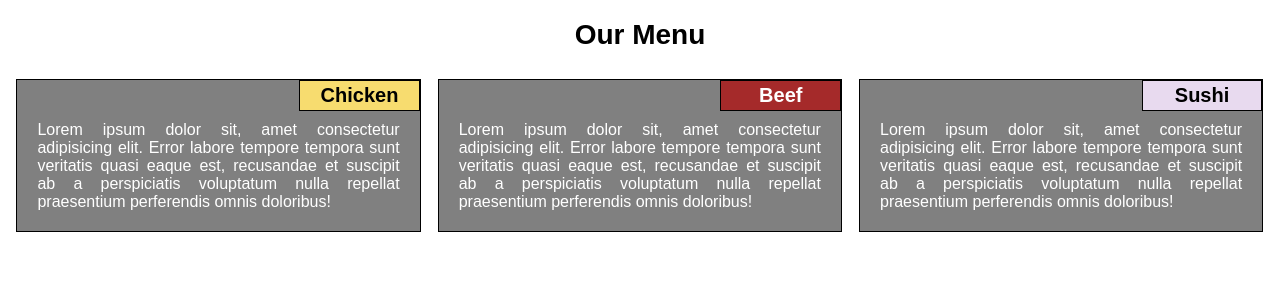
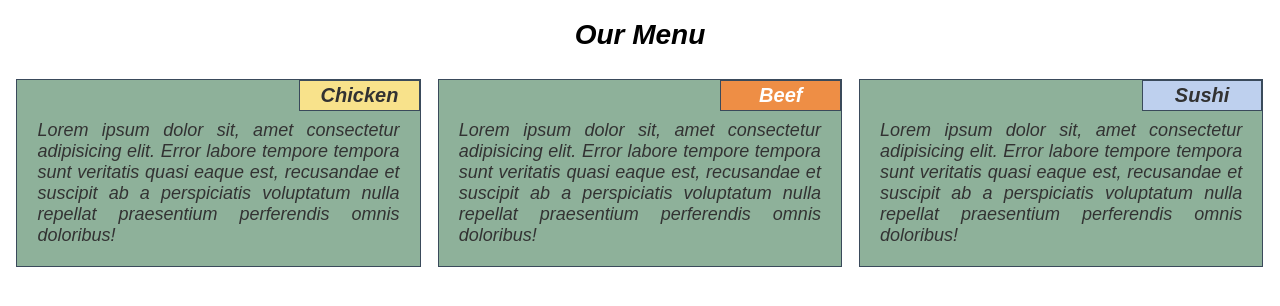
Before and after one commit to ppricardo8017/module2_ricardo_gutz, a plain HTML site: page index.html in a window 1280 px wide. Drawn offline with Linux system fonts and the light colour scheme.

Commit message:
new styles

```diff
--- a/css/styles.css
+++ b/css/styles.css
@@ -1,31 +1,24 @@
 /********** Base styles **********/
 * {
     box-sizing: border-box;
+
   }
   h1 {
     font-size: 28px;
     margin-bottom: 20px;
     text-align: center;
     font-family: Arial, Helvetica, sans-serif;
+    font-style: italic;
   }
   h2 {
     font-size: 20px;
     text-align: center;
     margin: 0px;
     font-family: Arial, Helvetica, sans-serif;
+    font-style: italic;
   }
 
-  p {
-    font-size: 16px;
-    text-align: justify;
-    width: 90%;
-    margin-left: 20px;
-    margin-right: 20px;
-    margin-bottom: 20px;
-    margin-top: 10px;
-    font-family: sans-serif;
-    color: white;
-  }
+
 
   /* Simple Responsive Framework. */
   .row {
@@ -33,29 +26,46 @@
   }
 
   .group {
-    border: 1px solid black;
-    background-color: gray;
+    border: 1px solid #0A1E33;
+    background-color: #739E82;
+    opacity: 0.8;
     margin: 2%;
   }
 
   .subHead {
-    background-color: brown;
-    border: 1px solid black;
+    background-color: #EA7317;
+    border: 1px solid #0A1E33;
     width: 30%;
     padding:3px;
     margin: 0px;
-    position: relative;
-    left: 70%;
+    float:right;
+
   }
-  .textColor2 {
+
+  .paragraph {
+    clear: right;
+    color: black;
+    font-size: 18px;
+    font-style: italic;
+    text-align: justify;
+    width: 90%;
+    margin-left: 20px;
+    margin-right: 20px;
+    margin-bottom: 20px;
+    margin-top: 40px;
+    font-family: Arial, Helvetica, sans-serif;
+
+  }
+  div div div .textColor2 {
     color:white;
   }
   .color1 {
     background-color: #F7DC6F;
   }
   .color3 {
-    background-color: #E8DAEF;
+    background-color: #AEC5EB;
   }
+
 
   /********** Large devices only **********/
   @media (min-width: 1200px) {
```
